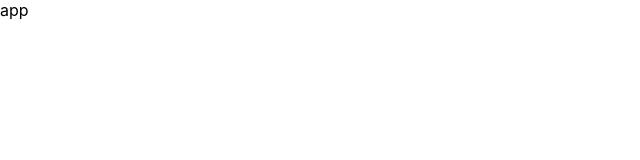
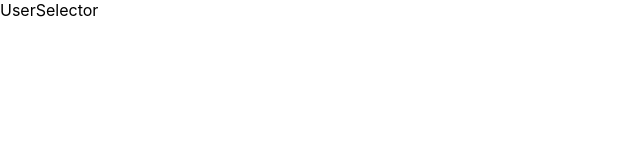
Before and after one commit to juanshot/would-you-rather, a React (Create React App) app: page / in a window 1280 px wide. Shown: the top 160 px of the page, without its empty margins (0-640 px from the left). Built offline with nearby package versions, Linux system fonts and the light colour scheme.

Commit message:
[ADD] setting a basic react route

```diff
--- a/package.json
+++ b/package.json
@@ -9,6 +9,7 @@
     "react": "^16.13.1",
     "react-dom": "^16.13.1",
     "react-redux": "^7.2.0",
+    "react-router-dom": "^5.1.2",
     "react-scripts": "3.4.1",
     "redux": "^4.0.5",
     "redux-thunk": "^2.3.0"
--- a/src/App.js
+++ b/src/App.js
@@ -1,6 +1,8 @@
-import React, { Component } from "react";
+import React, { Component, Fragment } from "react";
+import { BrowserRouter as Router, Route, Switch } from "react-router-dom";
 import { connect } from "react-redux";
 
+import routes from "./routes";
 import "./App.css";
 import { handleInitialData } from "./store/actions/shared";
 
@@ -9,7 +11,26 @@ class App extends Component {
     this.props.dispatch(handleInitialData());
   }
   render() {
-    return <div>app</div>;
+    return (
+      <Router>
+        <Fragment>
+          <div className="main">
+            {/* Nav */}
+            {/* Router */}
+            <Switch>
+              {routes.map((route, key) => (
+                <Route
+                  exact={route.exact}
+                  key={key}
+                  path={route.path}
+                  component={route.component}
+                ></Route>
+              ))}
+            </Switch>
+          </div>
+        </Fragment>
+      </Router>
+    );
   }
 }
 const mapStateToProps = state => ({
--- /dev/null
+++ b/src/components/NotFound.js
@@ -0,0 +1,5 @@
+import React from "react";
+
+const NotFound = () => <div>Not Found</div>;
+
+export default NotFound;
--- /dev/null
+++ b/src/components/UserSelector.js
@@ -0,0 +1,9 @@
+import React, { Component } from "react";
+
+class UserSelector extends Component {
+  render() {
+    return <div>UserSelector</div>;
+  }
+}
+
+export default UserSelector;
--- /dev/null
+++ b/src/routes/index.js
@@ -0,0 +1,9 @@
+import UserSelector from "../components/UserSelector";
+import NotFound from "../components/NotFound";
+
+const routes = [
+  { path: "/", component: UserSelector, exact: true },
+  { path: "*", component: NotFound }
+];
+
+export default routes;
--- a/src/store/actions/users.js
+++ b/src/store/actions/users.js
@@ -1,7 +1,6 @@
 export const FETCH_USERS = "FETCH_USERS";
 
 export const fetchUsers = users => {
-  console.log("hello fetch users", users);
   return {
     type: FETCH_USERS,
     users
```
Also changed, not shown: 1 other file (tests, documents, lock files or other folders).
